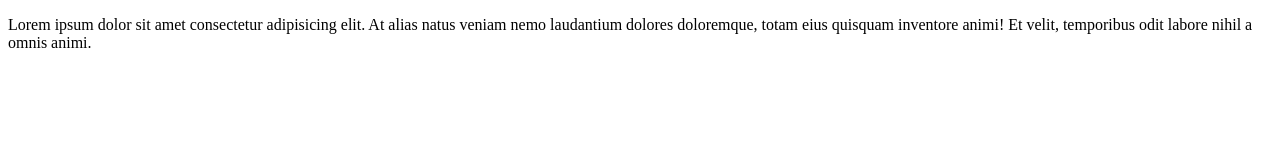
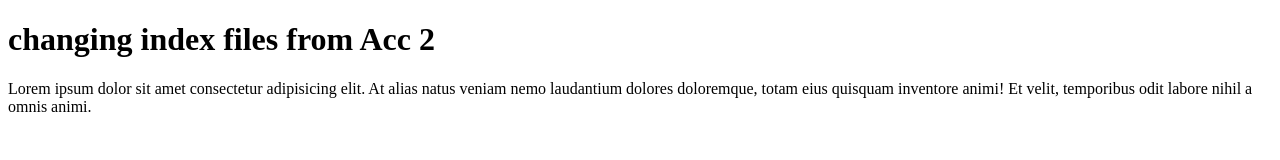
Before and after one commit to Mhassankhan6/our6class, a plain HTML site: page index.html in a window 1280 px wide. Drawn offline with Linux system fonts and the light colour scheme.

Commit message:
changing from Acc 2

```diff
--- a/index.html
+++ b/index.html
@@ -6,6 +6,7 @@
     <title>Document</title>
 </head>
 <body>
+    <h1>changing index files from Acc 2</h1>
     <p>Lorem ipsum dolor sit amet consectetur adipisicing elit. At alias natus veniam nemo laudantium dolores doloremque, totam eius quisquam inventore animi! Et velit, temporibus odit labore nihil a omnis animi.</p>
 </body>
 </html>
```
